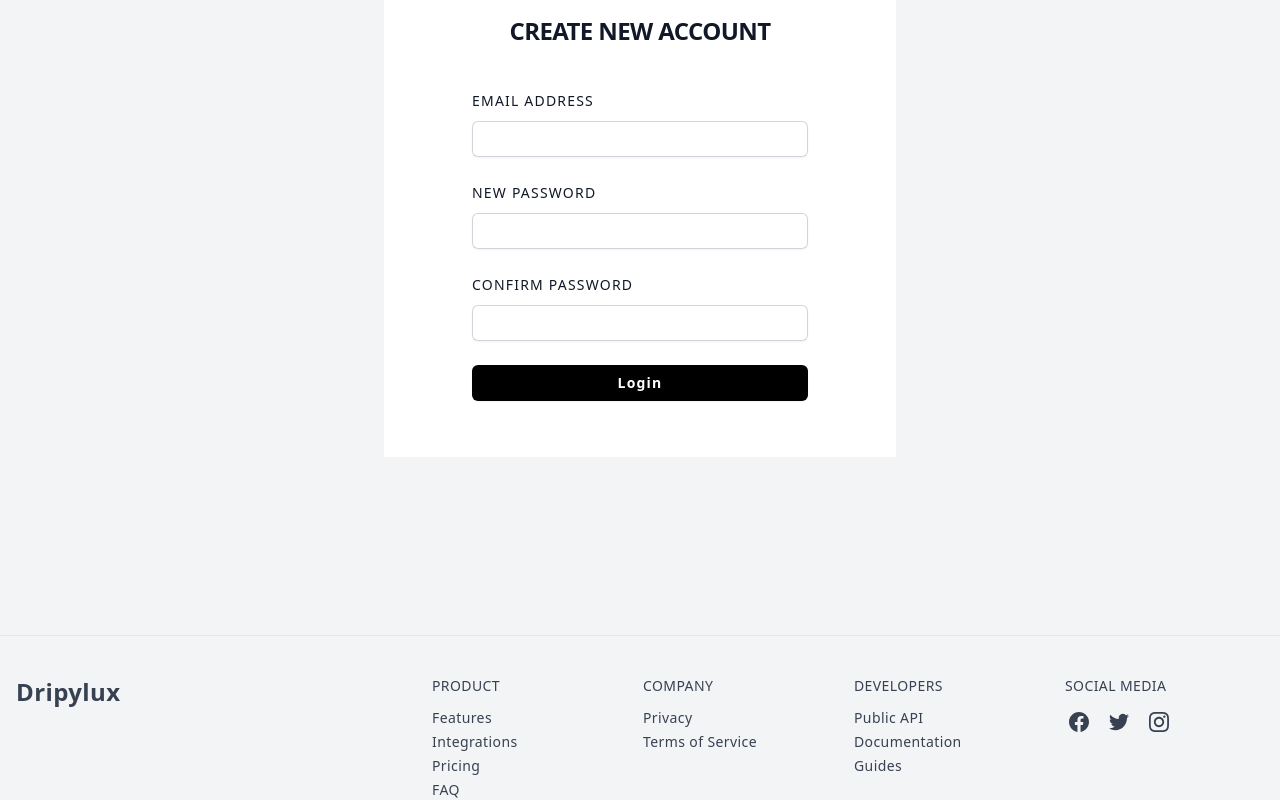
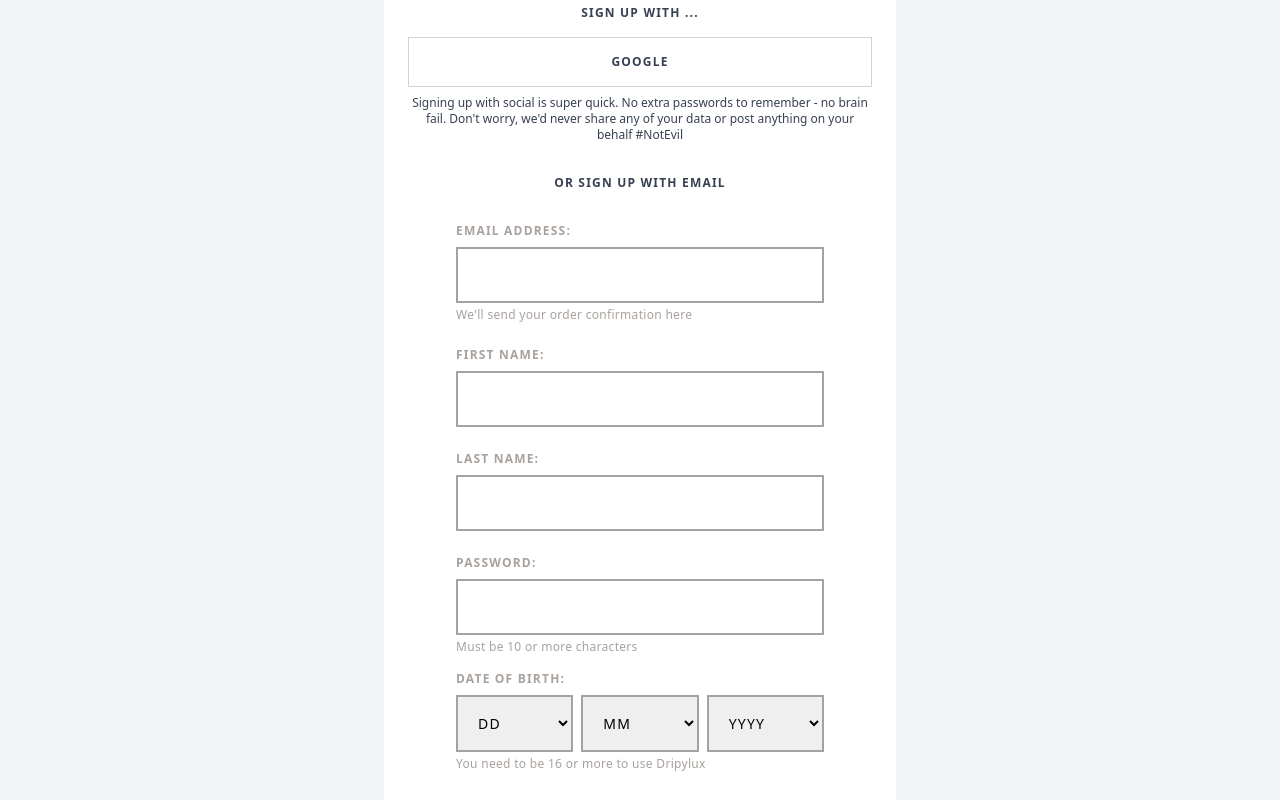
Before and after one commit to gebrieldejene2/new-drip, a React (Vite) app: page /signup in a window 1280 px wide. Shown: the part 340-1140 px from the top of the page. Built offline with nearby package versions, Linux system fonts and the light colour scheme.

Commit message:
feat: Update login and signup layouts
Update login and signup layouts with new styles and functionality

```diff
--- a/src/layouts/login-signup.jsx
+++ b/src/layouts/login-signup.jsx
@@ -2,27 +2,27 @@ import { NavLink, Outlet } from "react-router-dom";
 
 export default function LoginSignupLayout() {
   return (
-    <div className="flex flex-col items-center w-full md:max-w-lg mx-auto md:mt-12">
-      <h1 className="hidden md:block text-4xl text-gray-900 font-bold mb-4">
+    <div className="flex flex-col items-center w-full md:max-w-lg mx-auto">
+      <h1 className="hidden md:block text-4xl text-gray-900 font-bold my-8">
         Dripylux
       </h1>
-      <div className="container bg-white font-extrabold uppercase text-xs tracking-widest md:p-2">
-        <nav className="login-navbar flex items-center w-full text-black">
+      <div className="container bg-white font-extrabold uppercase text-xs tracking-widest md:p-4">
+        <nav className="login-navbar flex items-center w-full text-black mb-4">
+          <NavLink
+            to="/login"
+            className="py-5 w-full text-center border-b-2 border-gray-200"
+          >
+            sign in
+          </NavLink>
+          <div className="border-r border-gray-300 h-12 mx-1"></div>
           <NavLink
             to="/signup"
             className="py-5 w-full text-center border-b-2 border-gray-200"
           >
             join
           </NavLink>
-          <div className="border-r border-gray-300 h-12 mx-1"></div>
-          <NavLink
-            to="/login"
-            className="py-5 w-full text-center border-b-2 border-gray-200"
-          >
-            sign in
-          </NavLink>
         </nav>
-        <div className="w-full px-5 md:px-12">
+        <div>
           <Outlet />
         </div>
       </div>
--- a/src/pages/login.jsx
+++ b/src/pages/login.jsx
@@ -1,12 +1,12 @@
 export default function Login() {
   return (
-    <div className="flex flex-col items-center w-full">
+    <div className="flex flex-col items-center w-full p-4">
       <form
         action="#"
         method="POST"
-        className="flex-flex-col w-full items-start text-stone-400 mb-4"
+        className="flex-flex-col w-full items-start text-stone-400 mb-4 px-8 md:px-12"
       >
-        <div className="block w-full mb-8">
+        <div className="block w-full mb-6">
           <label htmlFor="email" className="block mb-2">
             email address:
           </label>
@@ -20,9 +20,17 @@ export default function Login() {
           />
         </div>
         <div className="block w-full mb-4">
-          <label htmlFor="email" className="block mb-2">
-            password:
-          </label>
+          <div className="flex w-full justify-between items-center mb-2">
+            <label htmlFor="email" className="block ">
+              password:
+            </label>
+            <a
+              href="#"
+              className="font-medium text-sm normal-case text-blue-700 tracking-normal hover:underline"
+            >
+              Forgot password?
+            </a>
+          </div>
           <input
             id="password"
             name="password"
@@ -38,19 +46,16 @@ export default function Login() {
           sign in
         </button>
       </form>
-      <a
-        href="#"
-        className="font-medium text-xs normal-case text-blue-700 tracking-normal hover:underline"
-      >
-        Forgot password?
-      </a>
-      <div className="flex min-h-full flex-1 flex-col justify-center px-6 pb-12 lg:px-8">
-        {/* <div className="sm:mx-auto sm:w-full sm:max-w-sm">
-        <h2 className="mt-10 text-center text-2xl font-bold leading-9 tracking-tight text-gray-900">
-          Login to your account
-        </h2>
-      </div> */}
-
+      <p className="text-xs text-gray-700 my-6">or sign in with ...</p>
+      <button className="w-full border border-gray-300 p-5 uppercase">
+        google
+      </button>
+      {/* <div className="flex min-h-full flex-1 flex-col justify-center px-6 pb-12 lg:px-8">
+        <div className="sm:mx-auto sm:w-full sm:max-w-sm">
+          <h2 className="mt-10 text-center text-2xl font-bold leading-9 tracking-tight text-gray-900">
+            Login to your account
+          </h2>
+        </div>
         <div className="mt-10 sm:mx-auto sm:w-full sm:max-w-sm">
           <form className="space-y-6" action="#" method="POST">
             <div>
@@ -111,7 +116,7 @@ export default function Login() {
             </div>
           </form>
         </div>
-      </div>
+      </div> */}
     </div>
   );
 }
--- a/src/pages/signup.jsx
+++ b/src/pages/signup.jsx
@@ -1,6 +1,139 @@
 export default function SignUp() {
   return (
-    <div className="flex min-h-full flex-1 flex-col justify-center px-6 pb-12 lg:px-8">
+    <div className="flex flex-col items-center w-full p-2">
+      <p className="text-center mb-4">sign up with ...</p>
+      <div className="flex flex-col w-full items-center mb-8">
+        <button className="w-full border border-gray-300 p-4 uppercase mb-2">
+          google
+        </button>
+        <p className="text-center normal-case font-medium tracking-normal">
+          Signing up with social is super quick. No extra passwords to remember
+          - no brain fail. Don't worry, we'd never share any of your data or
+          post anything on your behalf #NotEvil
+        </p>
+      </div>
+      <p className="text-center mb-8">or sign up with email</p>
+      <form
+        action="#"
+        method="POST"
+        className="flex-flex-col w-full items-start text-stone-400 mb-4 px-8 md:px-12"
+      >
+        <div className="block w-full mb-6">
+          <label htmlFor="email" className="block mb-2">
+            email address:
+          </label>
+          <input
+            id="email"
+            name="email"
+            type="email"
+            autoComplete="email"
+            required
+            className="w-full text-sm font-medium text-black border-2 border-stone-400 p-4 focus:outline-none"
+          />
+          <label
+            htmlFor="birth"
+            className="block normal-case font-medium tracking-wide mt-1"
+          >
+            We'll send your order confirmation here
+          </label>
+        </div>
+        <div className="block w-full mb-6">
+          <label htmlFor="email" className="block mb-2">
+            first name:
+          </label>
+          <input
+            id="email"
+            name="email"
+            type="email"
+            autoComplete="email"
+            required
+            className="w-full text-sm font-medium text-black border-2 border-stone-400 p-4 focus:outline-none"
+          />
+        </div>
+        <div className="block w-full mb-6">
+          <label htmlFor="email" className="block mb-2">
+            last name:
+          </label>
+          <input
+            id="email"
+            name="email"
+            type="email"
+            autoComplete="email"
+            required
+            className="w-full text-sm font-medium text-black border-2 border-stone-400 p-4 focus:outline-none"
+          />
+        </div>
+        <div className="block w-full mb-4">
+          <label htmlFor="email" className="block mb-2">
+            password:
+          </label>
+          <input
+            id="password"
+            name="password"
+            type="password"
+            required
+            className="w-full text-sm font-medium text-black border-2 border-stone-400 p-4 focus:outline-none"
+          />
+          <label
+            htmlFor="birth"
+            className="block normal-case font-medium tracking-wide mt-1"
+          >
+            Must be 10 or more characters
+          </label>
+        </div>
+        <div className="block w-full mb-4">
+          <label htmlFor="birth" className="block mb-2">
+            date of birth:
+          </label>
+          <div className="flex w-full gap-2 ">
+            <select
+              name="birth-date"
+              id="birth-date"
+              className="w-full text-sm font-medium text-black border-2 border-stone-400 p-4 focus:outline-none"
+            >
+              <option>DD</option>
+            </select>
+            <select
+              name="birth-month"
+              id="birth-month"
+              className="w-full text-sm font-medium text-black border-2 border-stone-400 p-4 focus:outline-none"
+            >
+              <option>MM</option>
+            </select>
+            <select
+              name="birth-year"
+              id="birth-year"
+              className="w-full text-sm font-medium text-black border-2 border-stone-400 p-4 focus:outline-none"
+            >
+              <option>YYYY</option>
+            </select>
+          </div>
+          <label
+            htmlFor="birth"
+            className="block normal-case font-medium tracking-wide mt-1"
+          >
+            You need to be 16 or more to use Dripylux
+          </label>
+        </div>
+        {/* <div className="block w-full mb-4">
+          <label htmlFor="birth" className="block mb-2">
+            mostly interested in:
+          </label>
+          <div className="flex items-center text-black normal-case font-medium tracking-wide"></div>
+          <input
+            id="womenswear"
+            name="interested-in"
+            type="radio"
+            required
+            value="womenswear"
+            className="mr-2"
+          />
+          <label htmlFor="html">HTML</label>
+          <input type="radio" id="html" name="interested-in" value="menswear" />
+          <label htmlFor="html">HTML</label>
+        </div> */}
+      </form>
+      {/* <div className="flex min-h-full flex-1 flex-col justify-center px-6 pb-12 lg:px-8">
         <div className="sm:mx-auto sm:w-full sm:max-w-sm">
           <h2 className="mt-10 text-center text-2xl font-bold leading-9 tracking-tight text-gray-900">
             Create new account
@@ -79,6 +212,7 @@ export default function SignUp() {
             </div>
           </form>
         </div>
+      </div> */}
     </div>
   );
 }
```
Also changed, not shown: 1 other file (tests, documents, lock files or other folders). Lines whose indentation alone changed are shown as unchanged.
